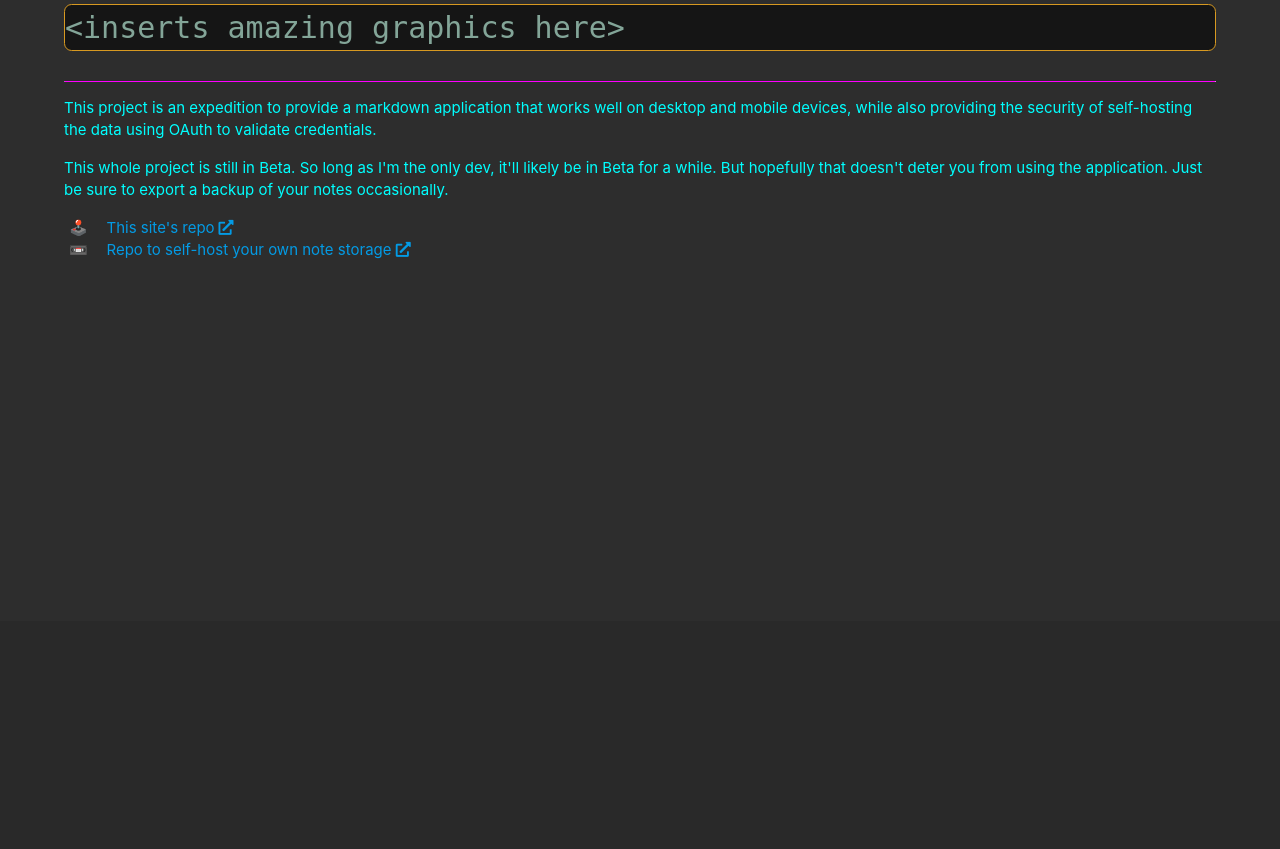
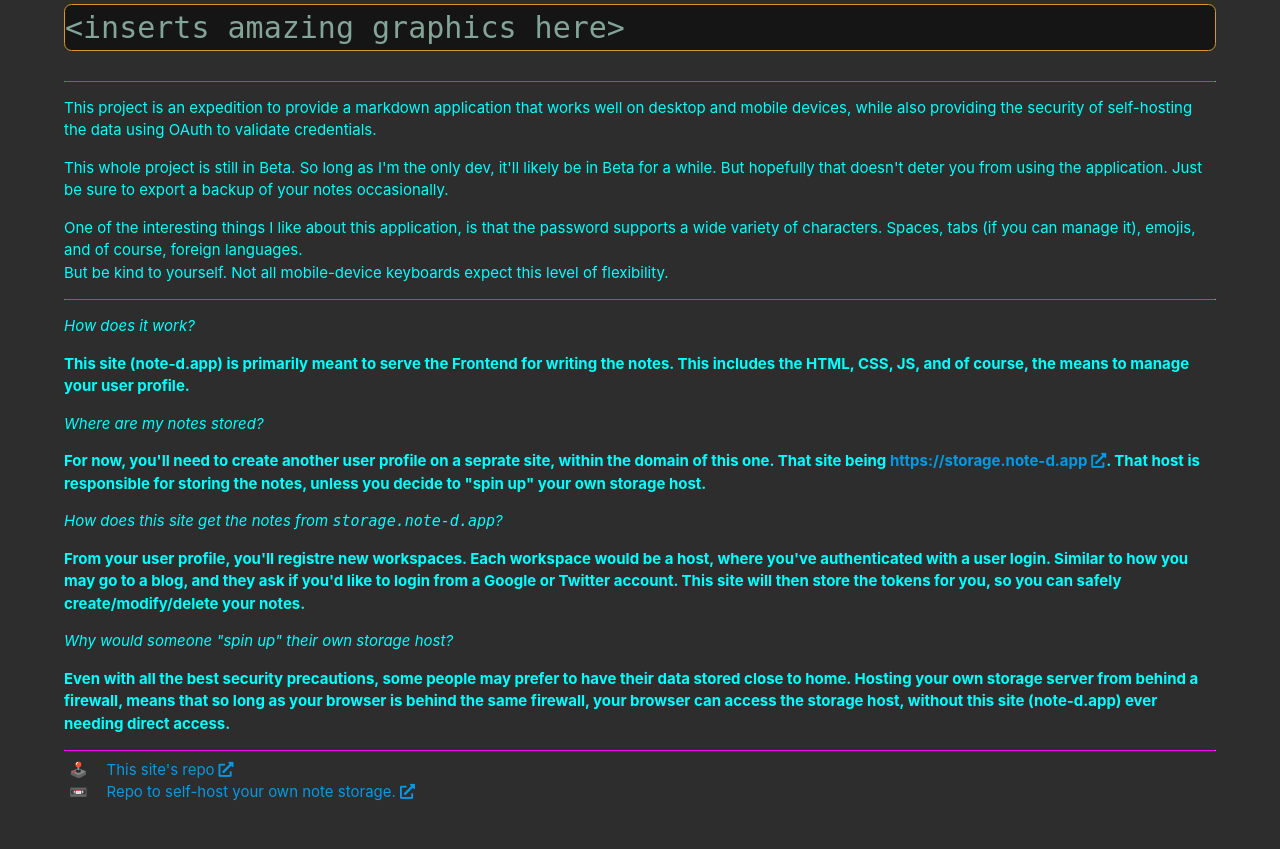
Before and after one commit to shmolf/noted, a Symfony app: template templates/welcome.html.twig in a window 1280 px wide. Shown: the part 179-1028 px from the top of the page. Before the commit the page ends 438 px from the top, so only its background shows below. Run offline with Twig, Linux system fonts and the light colour scheme; the template is opened without the code that fills it, so the values that code supplies are empty; style sheets or scripts are compiled from the project's sources; some libraries are stand-ins or nearby versions.

Commit message:
feat(welcome): answered some unasked questions

```diff
--- a/assets/styles/welcome.scss
+++ b/assets/styles/welcome.scss
@@ -49,3 +49,11 @@ h2 {
     content: "👻 ";
   }
 }
+
+.question {
+  font-style: italic;
+}
+
+.response {
+  font-weight: bold;
+}
--- a/templates/welcome.html.twig
+++ b/templates/welcome.html.twig
@@ -173,13 +173,53 @@
         But hopefully that doesn't deter you from using the application. Just be sure to export a backup of your notes
         occasionally.
     </p>
+    <p>
+        One of the interesting things I like about this application, is that the password supports a wide variety of
+        characters. Spaces, tabs (if you can manage it), emojis, and of course, foreign languages.
+        <br />
+        But be kind to yourself. Not all mobile-device keyboards expect this level of flexibility.
+    </p>
+    <hr>
+    <p class="question">
+       How does it work?
+    </p>
+    <p class="response">
+       This site (note-d.app) is primarily meant to serve the Frontend for writing the notes.
+       This includes the HTML, CSS, JS, and of course, the means to manage your user profile.
+    </p>
+    <p class="question">
+       Where are my notes stored?
+    </p>
+    <p class="response">
+        For now, you'll need to create another user profile on a seprate site, within the domain of this one.
+        That site being <a href="https://storage.note-d.app" target="_blank">https://storage.note-d.app</a>.
+        That host is responsible for storing the notes, unless you decide to "spin up" your own storage host.
+    </p>
+    <p class="question">
+       How does this site get the notes from <code>storage.note-d.app</code>?
+    </p>
+    <p class="response">
+        From your user profile, you'll registre new workspaces. Each workspace would be a host, where you've
+        authenticated with a user login.
+        Similar to how you may go to a blog, and they ask if you'd like to login from a Google or Twitter account.
+        This site will then store the tokens for you, so you can safely create/modify/delete your notes.
+    </p>
+    <p class="question">
+       Why would someone "spin up" their own storage host?
+    </p>
+    <p class="response">
+        Even with all the best security precautions, some people may prefer to have their data stored close to home.
+        Hosting your own storage server from behind a firewall, means that so long as your browser is behind the same
+        firewall, your browser can access the storage host, without this site (note-d.app) ever needing direct access.
+    </p>
+    <hr>
     <ul class="fun-list">
         <li>
             <a href="https://github.com/shmolf/noted" target="_blank" title="Opens in a new window">This site's repo</a>
         </li>
         <li>
             <a href="https://github.com/shmolf/noted-storage-symfony" target="_blank" title="Opens in a new window">
-                Repo to self-host your own note storage
+                Repo to self-host your own note storage.
             </a>
         </li>
     </ul>
```
